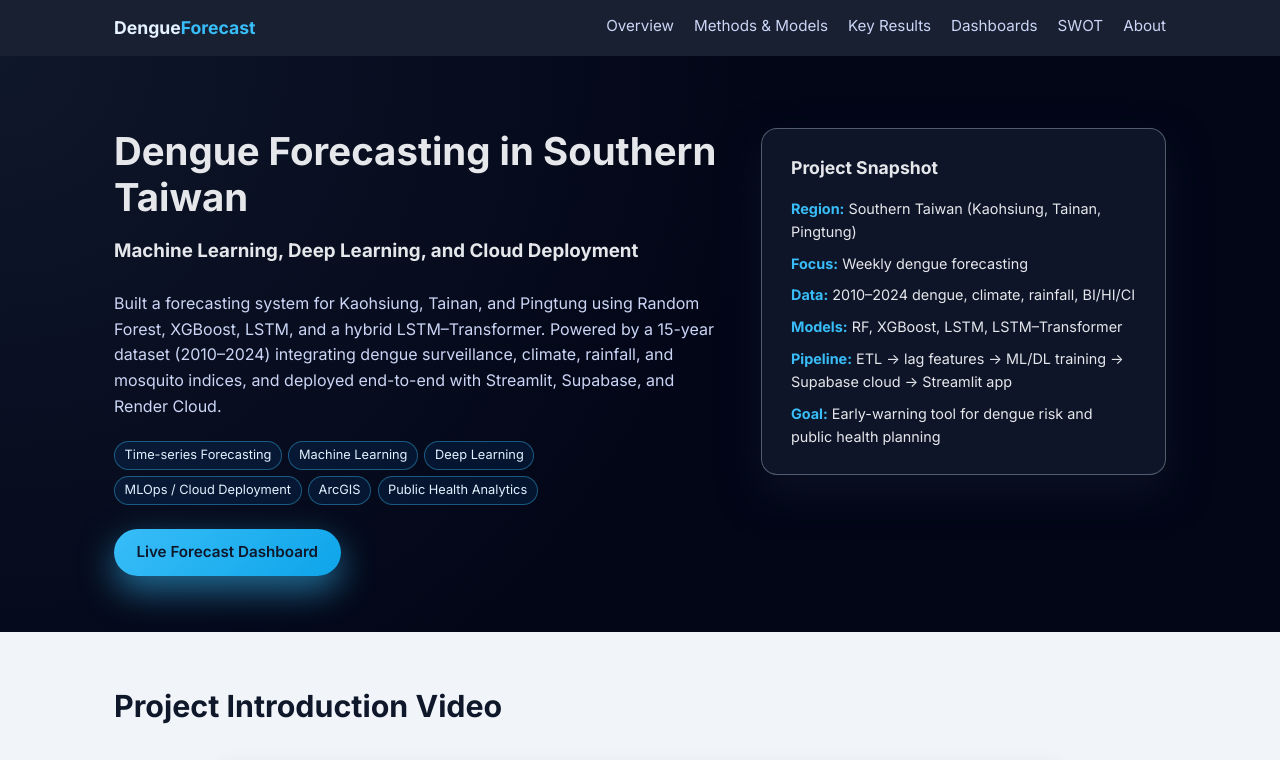
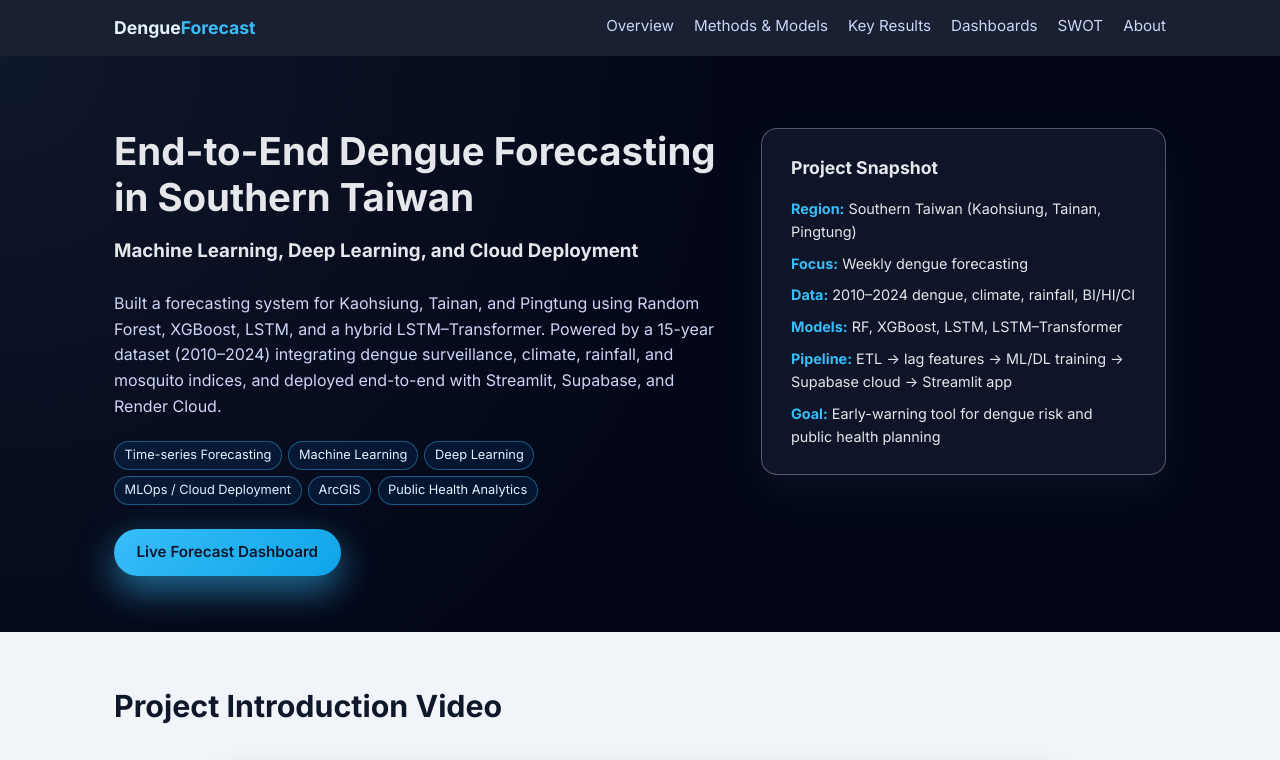
Before and after one commit to AichuTan/Dengue_Taiwan_Forecast, a plain HTML site: page index.html in a window 1280 px wide. Shown: the top 760 px of the page. Drawn offline with Linux system fonts and the light colour scheme; grey boxes are pictures that could not be loaded.

Commit message:
update title

```diff
--- a/index.html
+++ b/index.html
@@ -36,7 +36,7 @@
       <div class="container hero-inner">
         <!-- Left side: title + subtitle + tags + button -->
         <div class="hero-text">
-          <h1>Dengue Forecasting in Southern Taiwan</h1>
+          <h1>End-to-End Dengue Forecasting in Southern Taiwan</h1>
           <h3 class="hero-subtitle-small">
             Machine Learning, Deep Learning, and Cloud Deployment
           </h3>
```
